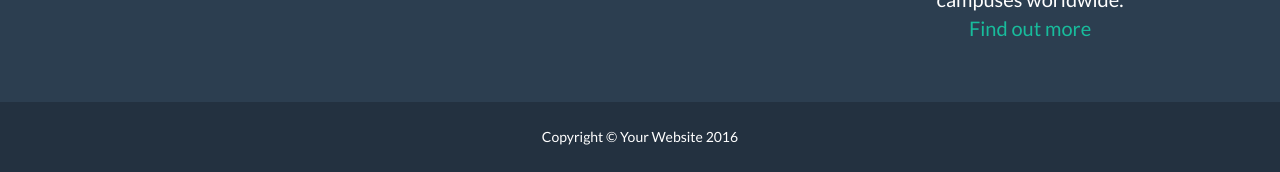
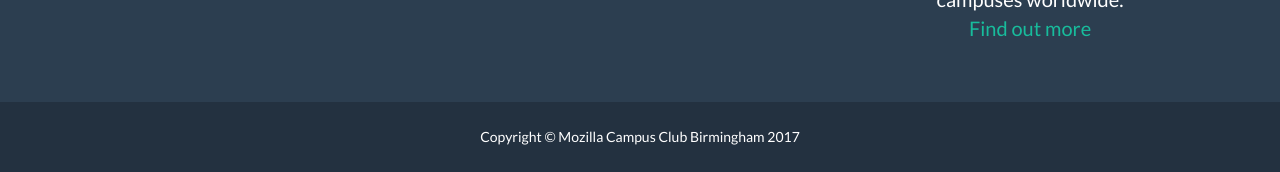
Before and after one commit to MozCCBham/site, a website: page public/index.html in a window 1280 px wide. Shown: the part 3689-3861 px from the top of the page. Drawn offline with nearby package versions, Linux system fonts and the light colour scheme.

Commit message:
Added copyright notice

```diff
--- a/public/index.html
+++ b/public/index.html
@@ -296,7 +296,7 @@
             <div class="container">
                 <div class="row">
                     <div class="col-lg-12">
-                        Copyright &copy; Your Website 2016
+                        Copyright &copy; Mozilla Campus Club Birmingham 2017
                     </div>
                 </div>
             </div>
```
